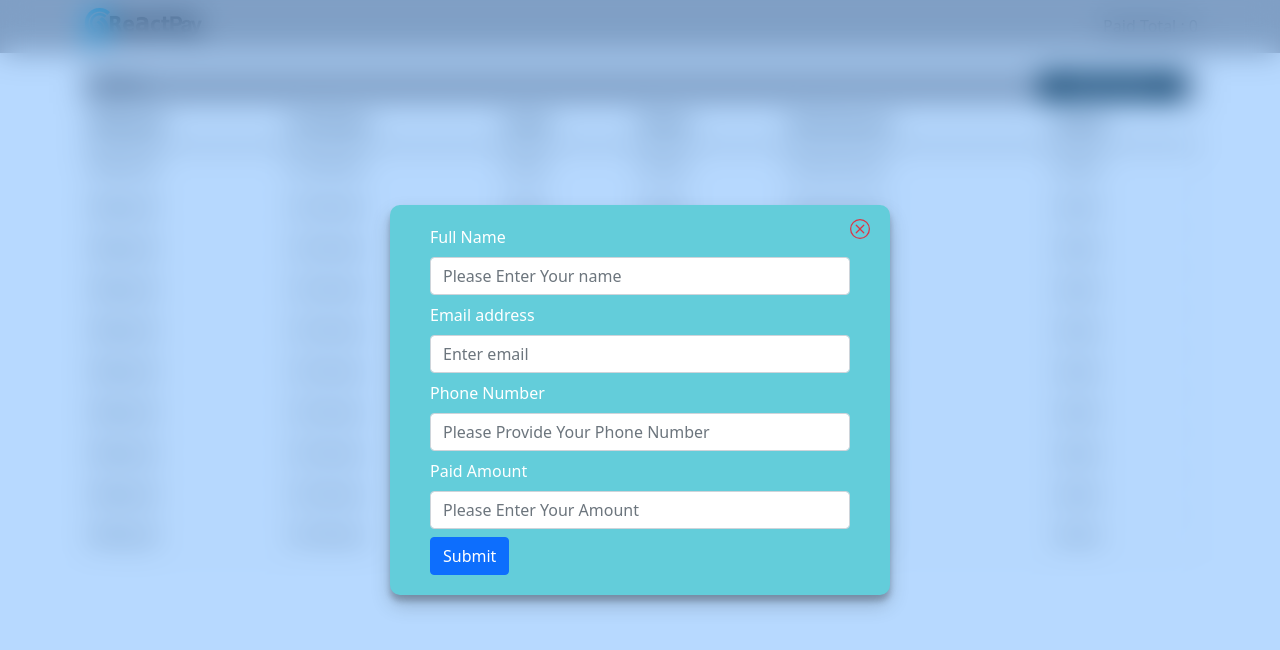
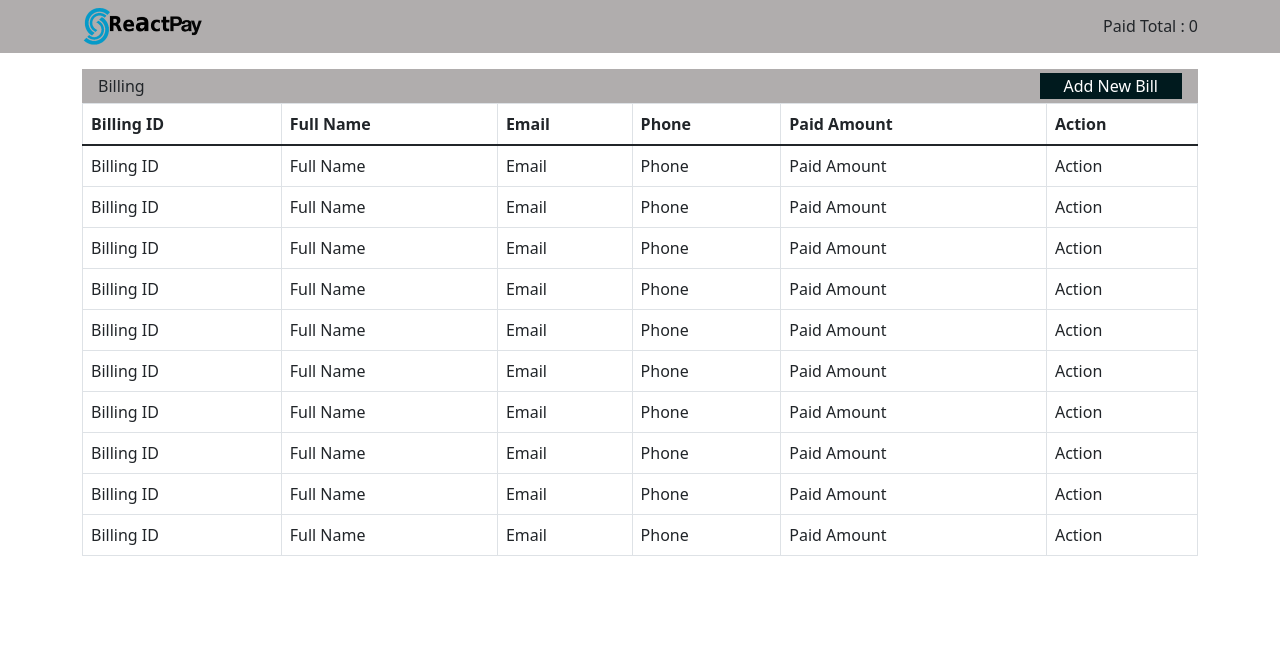
Before and after one commit to suronjit797/billing_client, a React (Create React App) app: page / in a window 1280 px wide. Shown: the top 650 px of the page. Built offline with nearby package versions, Linux system fonts and the light colour scheme.

Commit message:
hide scrollbar on open modal

```diff
--- a/src/Components/BillingBody/BillingBody.js
+++ b/src/Components/BillingBody/BillingBody.js
@@ -1,4 +1,4 @@
-import React, { useState } from 'react';
+import React, { useState, useEffect } from 'react';
 import './BillingBody.css'
 import BillingHeader from './BillingHeader';
 import { Table } from 'react-bootstrap'
@@ -6,8 +6,15 @@ import BillingForm from './BillingForm';
 
 const BillingBody = () => {
 
-    const [openModal, setOpenModal] = useState(true)
+    const [openModal, setOpenModal] = useState(false)
 
+    useEffect(()=>{
+        if(openModal){
+            document.body.style.overflowY = "hidden";
+        }else{
+            document.body.style.overflowY = "auto";
+        }
+    },[openModal])
 
     return (
         <div className='my-3 container'>
--- a/src/Components/BillingBody/BillingForm.js
+++ b/src/Components/BillingBody/BillingForm.js
@@ -4,11 +4,12 @@ import { Button, Form } from 'react-bootstrap';
 const BillingForm = ({ openModal, setOpenModal }) => {
 
     const [validated, setValidated] = useState(false);
-
     const [name, setName] = useState('')
     const [email, setEmail] = useState('')
     const [phone, setPhone] = useState('')
     const [amount, setAmount] = useState('')
+
+
 
     const addItemHandler = event => {
         event.preventDefault();
@@ -18,9 +19,7 @@ const BillingForm = ({ openModal, setOpenModal }) => {
         if (form.checkValidity() === false) {
             return event.stopPropagation();
         }
-
         console.log('submitted')
-
     }
 
     return (
@@ -102,7 +101,7 @@ const BillingForm = ({ openModal, setOpenModal }) => {
                     </Form.Control.Feedback>
                 </Form.Group>
 
-                <Button variant="primary" type="submit">
+                <Button variant="primary" className='mt-3' type="submit">
                     Submit
                 </Button>
             </Form>
```
